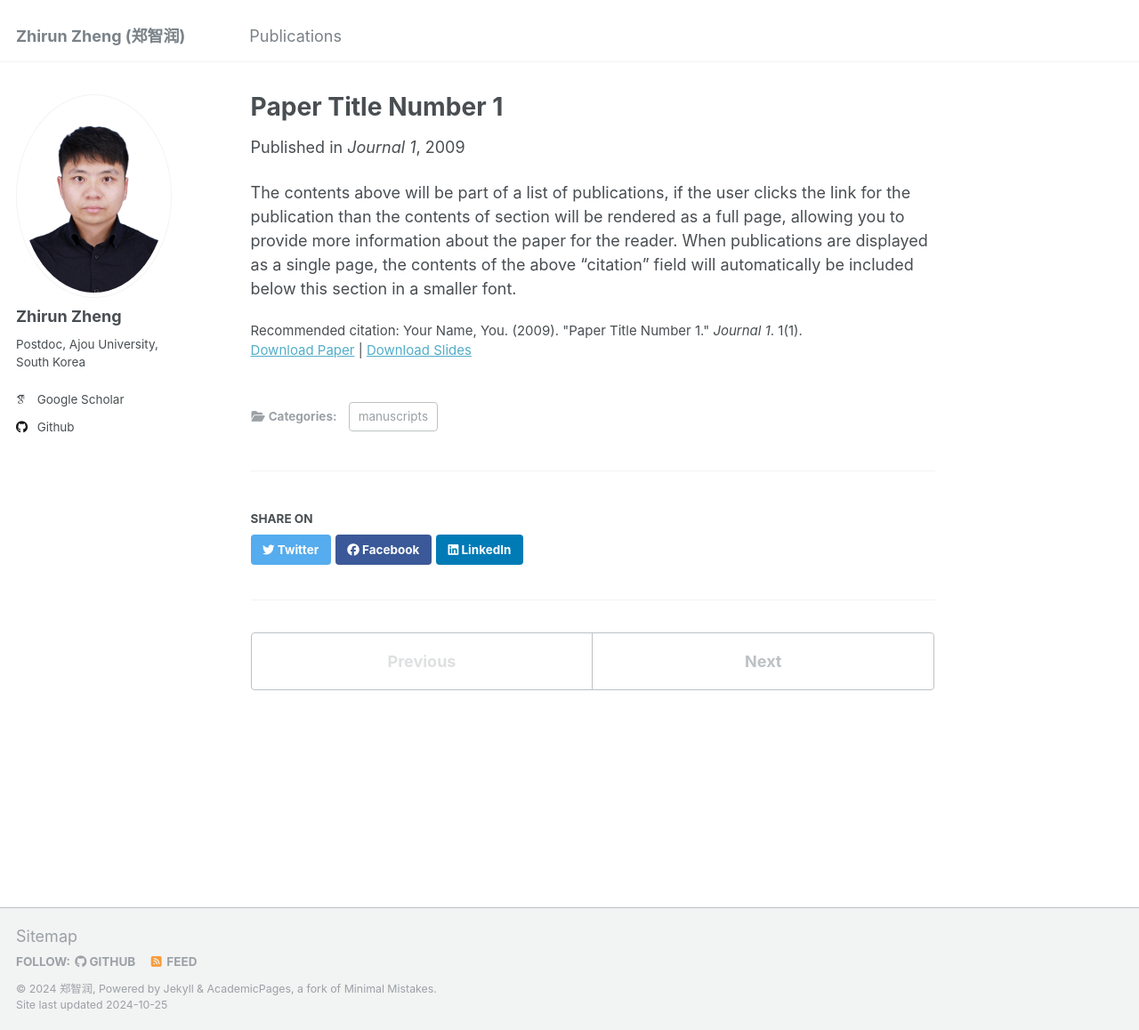
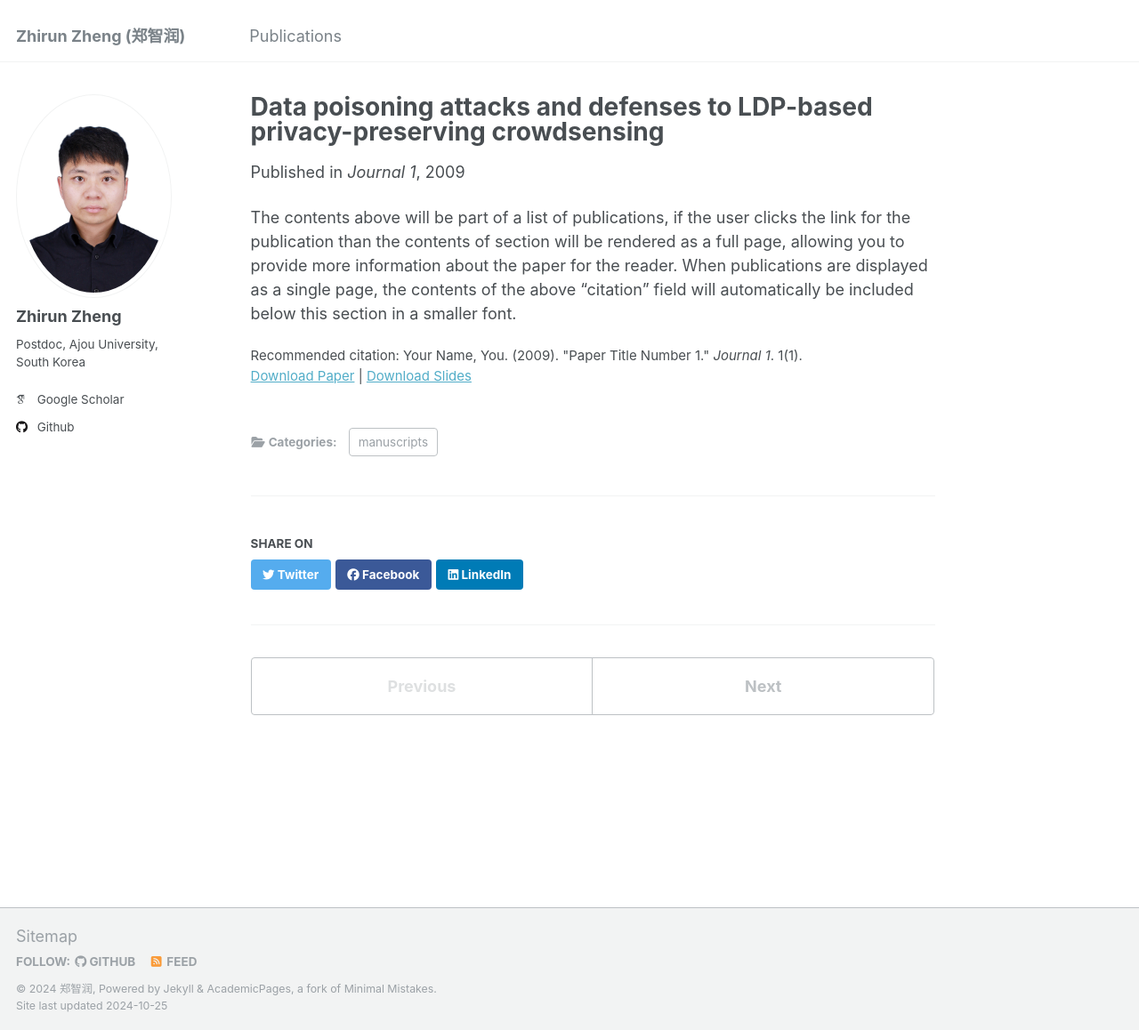
Before and after one commit to zhengzhirun/EN, a Jekyll site: the page built from _publications/2009-10-01-paper-title-number-1.md, in a window 1280 px wide and 1158 px high. Shown: the whole window at 89% size. Built offline with Jekyll 4.4.1, drawn with Linux system fonts in a browser that asks for light colours; some web fonts are replaced.

Commit message:
Update 2009-10-01-paper-title-number-1.md

```diff
--- a/_publications/2009-10-01-paper-title-number-1.md
+++ b/_publications/2009-10-01-paper-title-number-1.md
@@ -1,5 +1,5 @@
 ---
-title: "Paper Title Number 1"
+title: "Data poisoning attacks and defenses to LDP-based privacy-preserving crowdsensing"
 collection: publications
 category: manuscripts
 permalink: /publication/2009-10-01-paper-title-number-1
```
